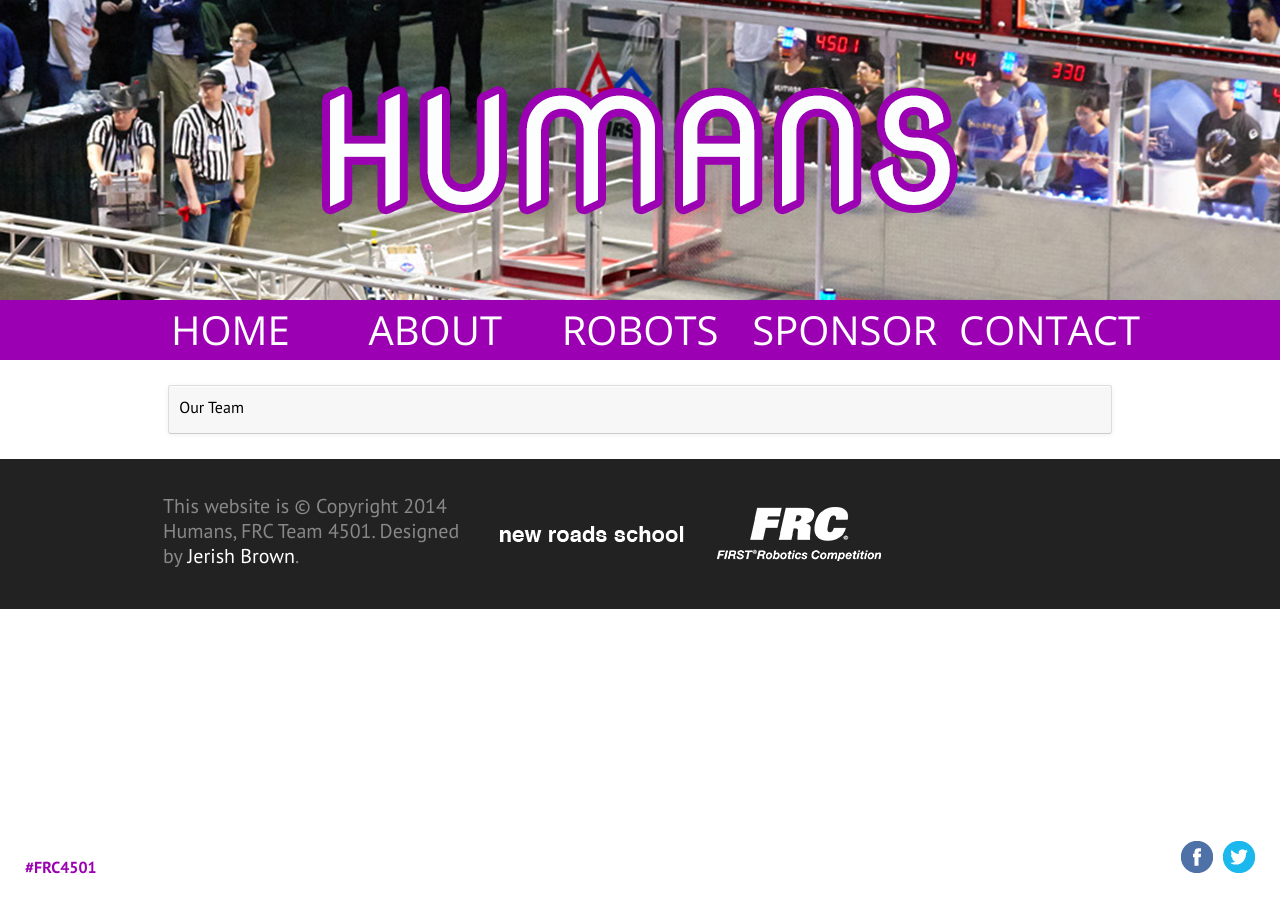
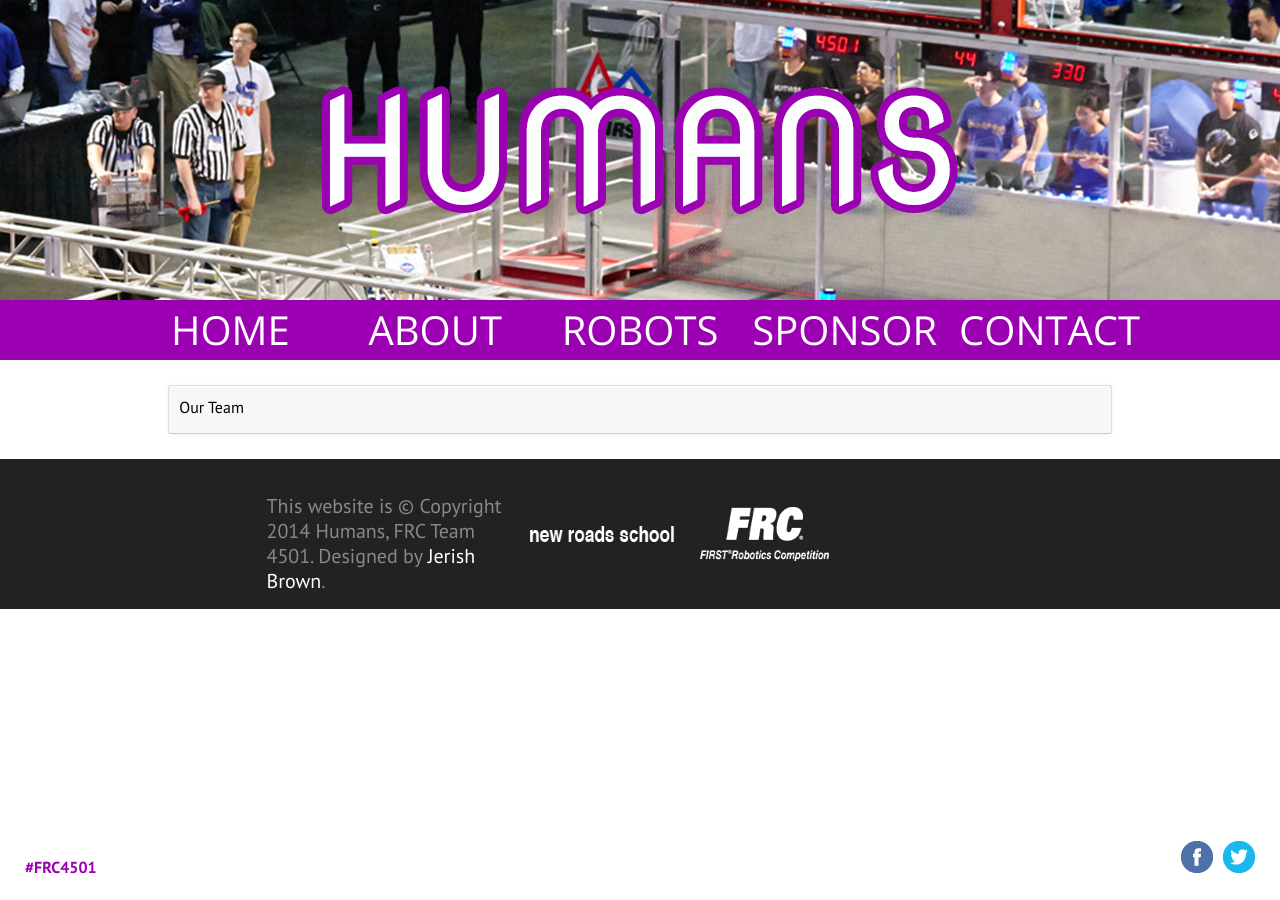
Before and after one commit to FRCHumans4501/frchumans4501.github.io, a Jekyll site: the page built from team.md, in a window 1280 px wide. Built offline with Jekyll 4.4.1, drawn with Linux system fonts in a browser that asks for light colours; nearby versions of some CDN libraries; comment, search, counter and statistics services are not loaded.

Commit message:
Update site.scss

```diff
--- a/style/site.scss
+++ b/style/site.scss
@@ -260,7 +260,7 @@ footer {
 }
 
 #footer-container {
-	width: 1024px;
+	width: 817px;
 	height: 150px;
 	margin: 0 auto;
 	-webkit-box-sizing: border-box;
```
